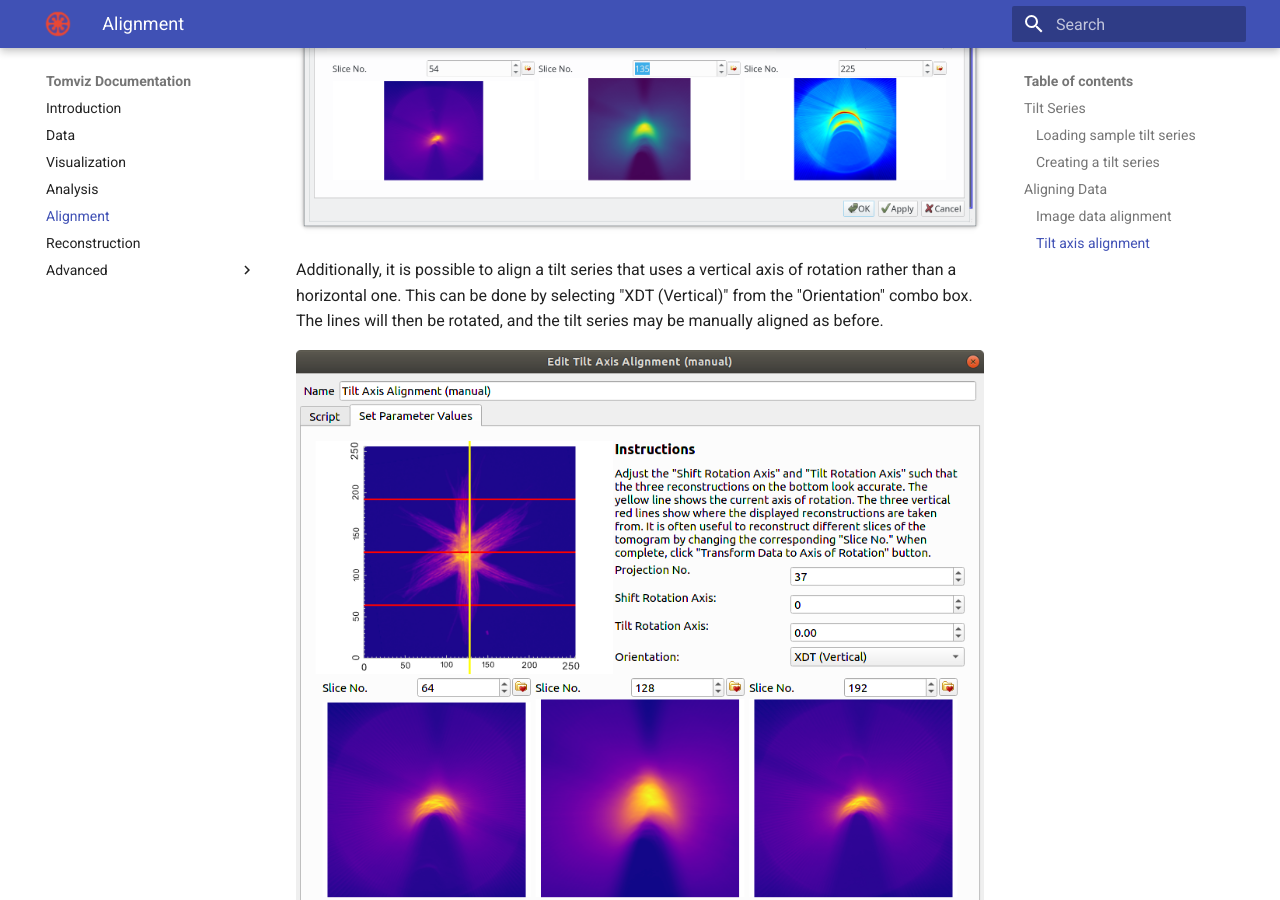
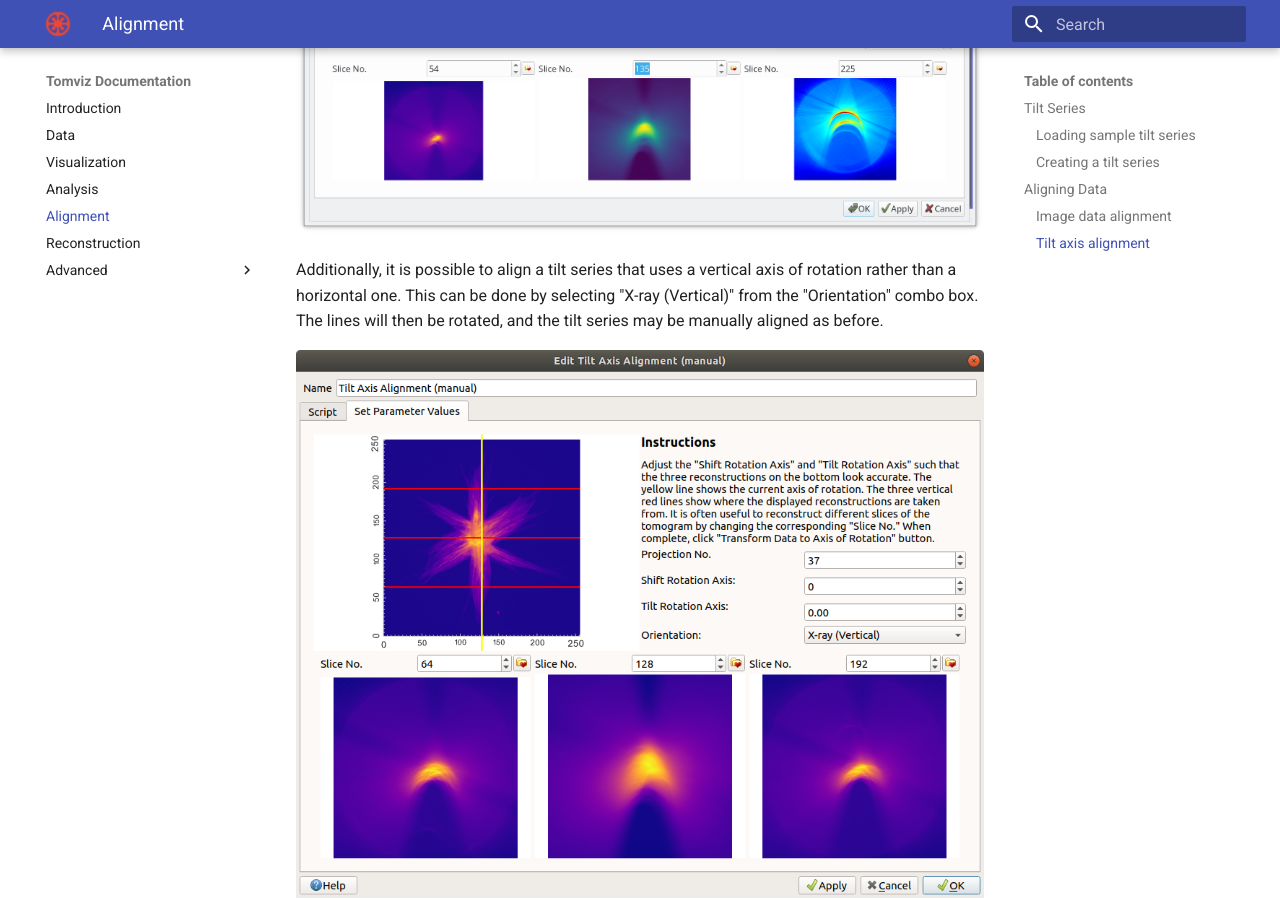
Before and after one commit to OpenChemistry/tomvizdocs, an MkDocs documentation site: the page built from docs/alignment.md, in a window 1280 px wide and 900 px high, scrolled down 8042 px. Built offline with MkDocs 1.6.1 and Material for MkDocs 9.7.7, drawn with Linux system fonts in a browser that asks for light colours.

Commit message:
Use "X-ray" instead of "XDT" in alignment docs
This was changed in the main program, so we need to update it in the
docs as well.

Signed-off-by: Patrick Avery <patrick.avery@kitware.com>

```diff
--- a/docs/alignment.md
+++ b/docs/alignment.md
@@ -99,7 +99,7 @@ It is possible to select independent color maps for the reconstruction previews.
 
 Additionally, it is possible to align a tilt series that uses a
 vertical axis of rotation rather than a horizontal one.
-This can be done by selecting "XDT (Vertical)" from the "Orientation"
+This can be done by selecting "X-ray (Vertical)" from the "Orientation"
 combo box. The lines will then be rotated, and the tilt series may be
 manually aligned as before.
 
```
Also changed, not shown: docs/img/tilt_axis_orientation.png.
